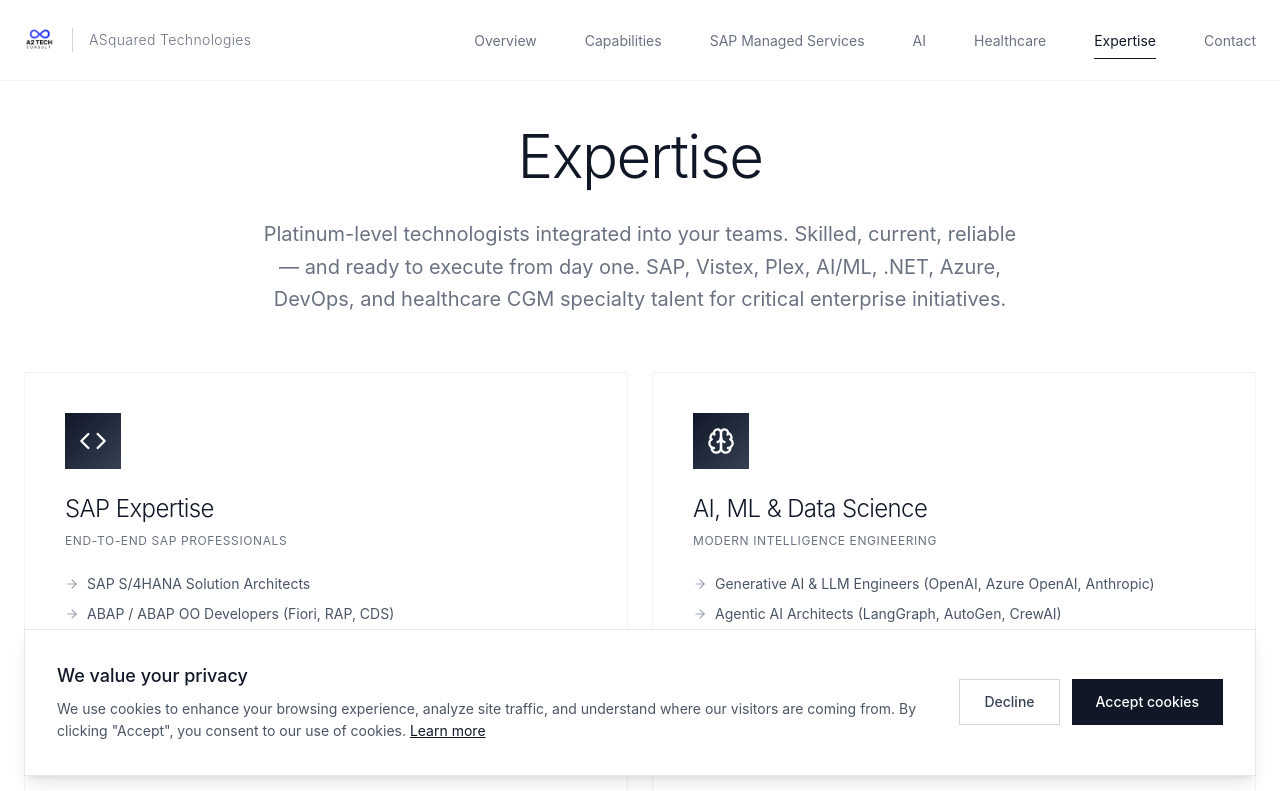
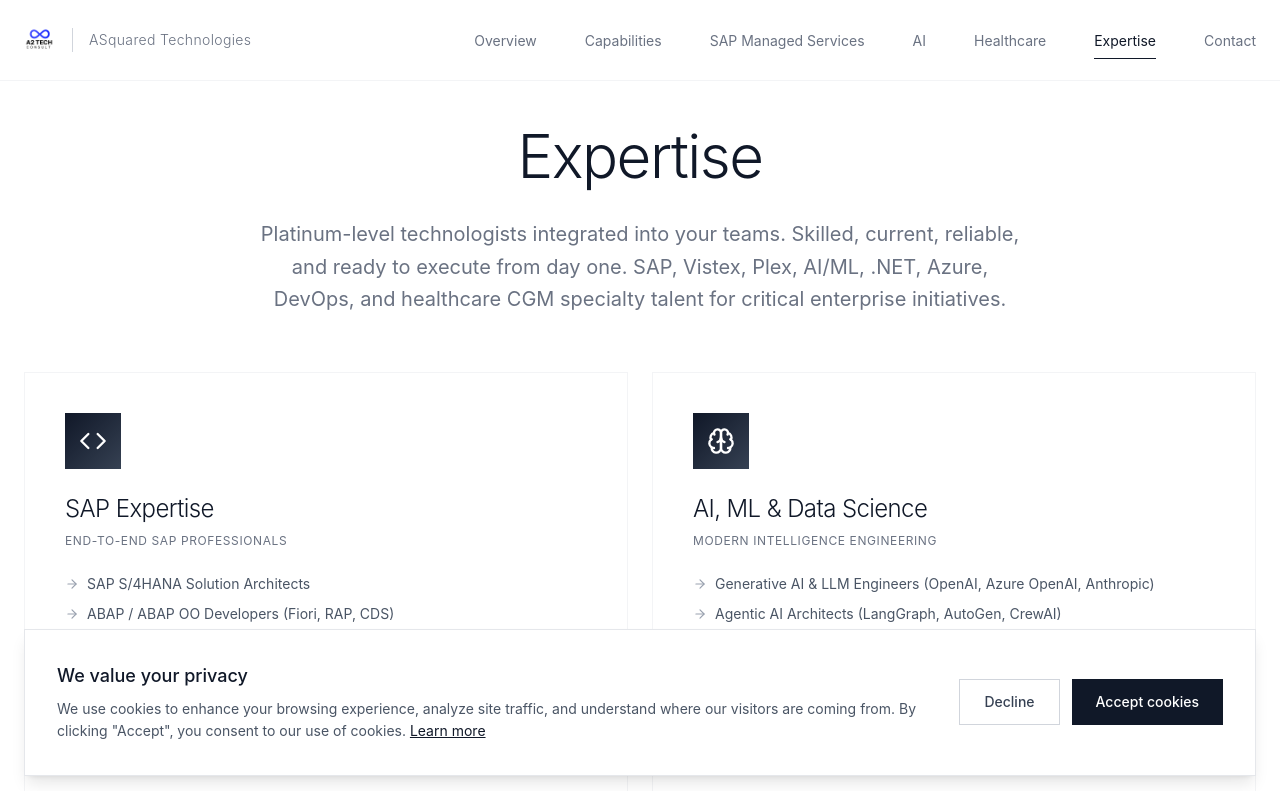
Before and after one commit to A2TechConsult/ASquared2, a React (Vite) app: page /staff-augmentation in a window 1280 px wide. Shown: the top 791 px of the page. Built offline with nearby package versions, Linux system fonts and the light colour scheme.

Commit message:
Expertise: nuke control chars

```diff
--- a/src/app/pages/StaffAugmentation.tsx
+++ b/src/app/pages/StaffAugmentation.tsx
@@ -55,12 +55,12 @@ export function StaffAugmentation() {
             </h1>
 
             <p className="text-lg md:text-xl text-gray-500 max-w-3xl mx-auto leading-relaxed">
-              Platinum-level technologists integrated into your teams. Skilled, current, reliable — and ready to execute from day one. SAP, Vistex, Plex, AI/ML, .NET, Azure, DevOps, and healthcare CGM specialty talent for critical enterprise initiatives.
+              Platinum-level technologists integrated into your teams. Skilled, current, reliable, and ready to execute from day one. SAP, Vistex, Plex, AI/ML, .NET, Azure, DevOps, and healthcare CGM specialty talent for critical enterprise initiatives.
             </p>
           </motion.div>
         </div>
       </section>
-      {/* Expertise Areas — two columns */}
+      {/* Expertise Areas, two columns */}
       <section className="px-6 mb-20">
         <div className="max-w-7xl mx-auto">
           <div className="grid md:grid-cols-2 gap-6">
```
